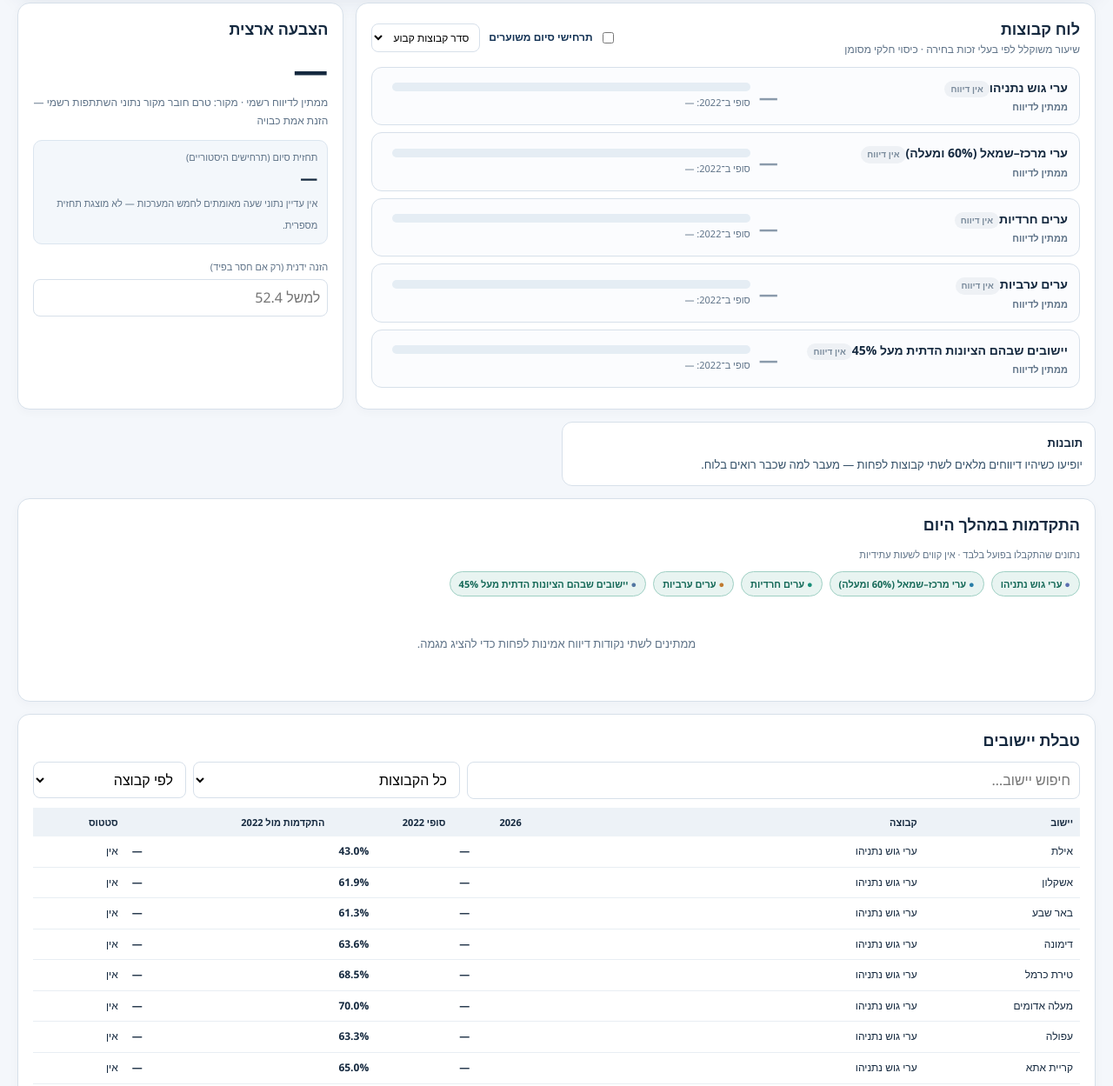
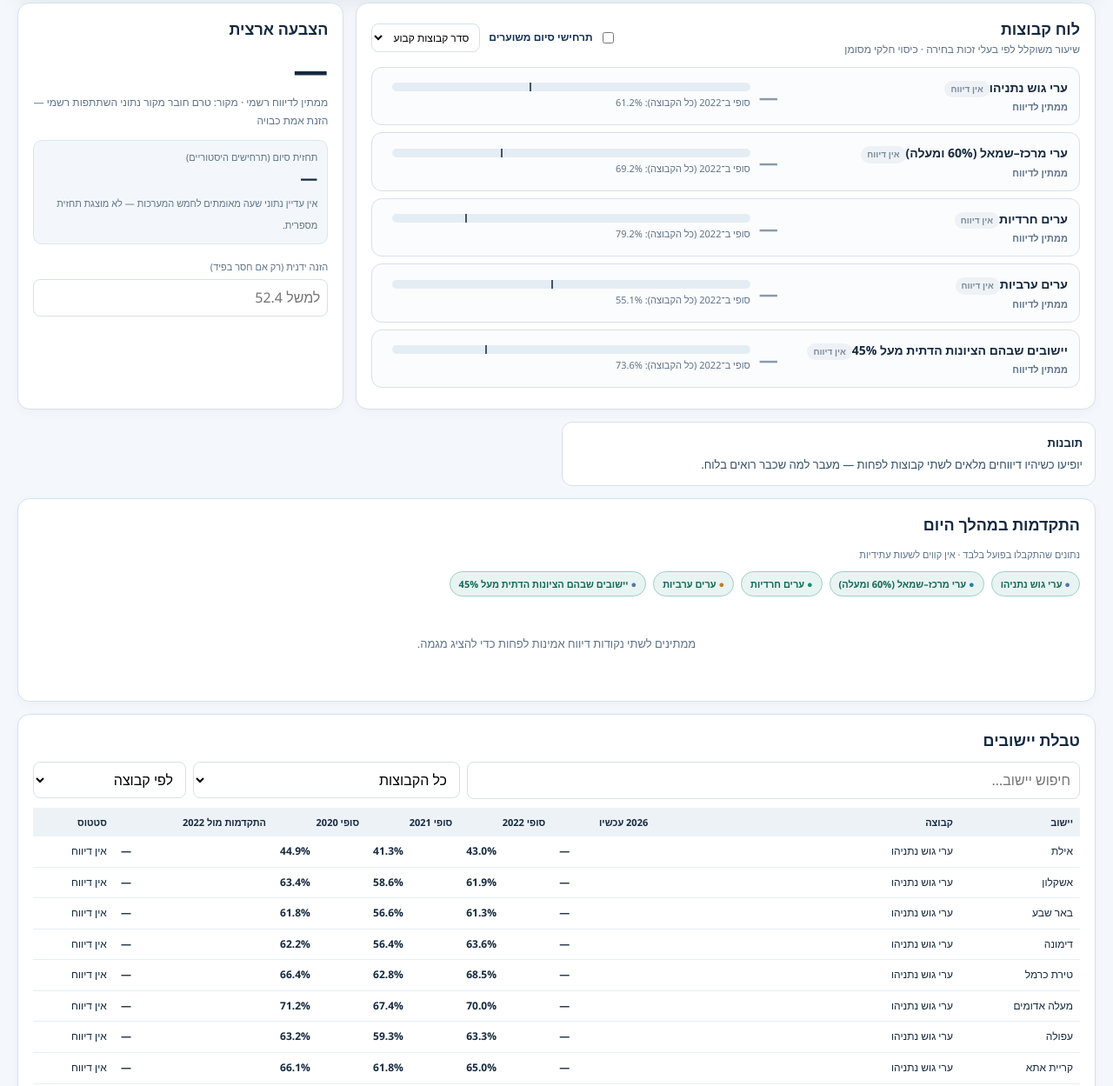
Before and after one commit to 6725838-blip/election-turnout-2026, a website: page index.html in a window 1280 px wide. Shown: the part 333-1582 px from the top of the page at 87% size. Drawn offline with Linux system fonts and the light colour scheme.

Commit message:
Fix group/city table columns and add 2020–2021 finals.
Clarify live vs historical headers, show group 2022 baseline before live reports, and isolate numeric cells for RTL.

Co-authored-by: Cursor <cursoragent@cursor.com>

```diff
--- a/index.html
+++ b/index.html
@@ -49,9 +49,11 @@ button,input,select{font:inherit}a{color:#2a5f8f}
 .chip.full{background:#e5f5ef;color:var(--ok)}.chip.partial{background:#fff3df;color:var(--warn)}.chip.none{background:#eef1f5;color:#7a8b9c}
 .group-cities{display:none;margin-top:10px;border-top:1px solid var(--border);padding-top:8px}
 .group-row.open .group-cities{display:block}
-.group-cities table{width:100%;border-collapse:collapse;font-size:12px;font-variant-numeric:tabular-nums}
-.group-cities th,.group-cities td{padding:6px 4px;border-bottom:1px solid #e8eef3;text-align:right}
-.group-cities .num{text-align:left;direction:ltr;font-weight:700}
+.group-cities .tablewrap{overflow-x:auto}
+.group-cities table.city-mini{width:100%;border-collapse:collapse;font-size:12px;font-variant-numeric:tabular-nums;min-width:640px}
+.group-cities th,.group-cities td{padding:7px 6px;border-bottom:1px solid #e8eef3;text-align:right;vertical-align:middle}
+.group-cities th{background:#edf2f7;color:#425871;font-size:11px;white-space:nowrap}
+.group-cities .num{text-align:left;direction:ltr;unicode-bidi:isolate;font-weight:700;white-space:nowrap}
 .national-card .big{font-size:40px;font-weight:800;font-variant-numeric:tabular-nums;direction:ltr;text-align:right;line-height:1.1;margin:6px 0}
 .national-card .meta{font-size:12px;color:var(--muted);line-height:1.7}
 .national-card .forecast-box{margin-top:12px;padding:10px 11px;border-radius:10px;background:#f3f7fb;border:1px solid #dbe5ef}
@@ -151,9 +153,9 @@ button.primary{background:var(--navy);color:#fff;border-color:var(--navy)}
  <div class="controls noprint">
   <input id="filterCity" type="text" placeholder="חיפוש יישוב…" style="flex:1;min-width:160px">
   <select id="filterGroup"><option value="">כל הקבוצות</option></select>
-  <select id="sort"><option value="group">לפי קבוצה</option><option value="live">שיעור 2026</option><option value="p2022">סופי 2022</option><option value="progress">התקדמות מול 2022</option><option value="name">שם</option></select>
+  <select id="sort"><option value="group">לפי קבוצה</option><option value="live">שיעור 2026</option><option value="p2022">סופי 2022</option><option value="p2021">סופי 2021</option><option value="p2020">סופי 2020</option><option value="progress">התקדמות מול 2022</option><option value="name">שם</option></select>
  </div>
- <div class="tablewrap"><table class="data"><thead><tr><th>יישוב</th><th>קבוצה</th><th>2026</th><th>סופי 2022</th><th>התקדמות מול 2022</th><th>סטטוס</th></tr></thead><tbody id="cityTable"></tbody></table></div>
+ <div class="tablewrap"><table class="data"><thead><tr><th>יישוב</th><th>קבוצה</th><th>2026 עכשיו</th><th>סופי 2022</th><th>סופי 2021</th><th>סופי 2020</th><th>התקדמות מול 2022</th><th>סטטוס</th></tr></thead><tbody id="cityTable"></tbody></table></div>
 </section>
 
 <details class="tools noprint">
@@ -221,6 +223,12 @@ function nationalLive(){
  return {value:null,manual:false};
 }
 function selectedInGroup(id){return rows.filter(r=>r.group===id&&state.selected.has(r.key))}
+function weightedFinal(pick, yearField){
+ if(!pick.length||!pick.every(r=>val(r[yearField])!=null&&val(r.eligible2022)>0))return null;
+ const e=pick.reduce((s,r)=>s+r.eligible2022,0);
+ if(!(e>0))return null;
+ return pick.reduce((s,r)=>s+r[yearField]*r.eligible2022,0)/e;
+}
 function groupStats(id){
  const selected=selectedInGroup(id);
  const full=selected.filter(r=>{const l=getLive(r.name);return complete(l)&&val(l.eligible)>0&&val(l.voted)!=null});
@@ -230,16 +238,24 @@ function groupStats(id){
   votedSum=full.reduce((s,r)=>s+val(getLive(r.name).voted),0);
   current=eligSum>0?100*votedSum/eligSum:null;
  }
- let baseline=null;
+ // 2022 reference for progress uses the same reported cities; display baseline uses full group when none reported.
+ let baselineReported=null;
  if(full.length&&full.every(r=>val(r.eligible2022)>0&&val(r.voters2022)!=null)){
   const be=full.reduce((s,r)=>s+r.eligible2022,0),bv=full.reduce((s,r)=>s+r.voters2022,0);
-  baseline=be>0?100*bv/be:null;
+  baselineReported=be>0?100*bv/be:null;
  }
+ let baselineAll=null;
+ if(selected.length&&selected.every(r=>val(r.eligible2022)>0&&val(r.voters2022)!=null)){
+  const be=selected.reduce((s,r)=>s+r.eligible2022,0),bv=selected.reduce((s,r)=>s+r.voters2022,0);
+  baselineAll=be>0?100*bv/be:null;
+ }
+ const baseline=baselineReported??baselineAll;
+ const baselineIsPartial=!!(baselineReported!=null&&full.length>0&&full.length<selected.length);
  const baseEligAll=selected.every(r=>val(r.eligible2022)>0)?selected.reduce((s,r)=>s+r.eligible2022,0):null;
- const baseEligFull=full.every(r=>val(r.eligible2022)>0)?full.reduce((s,r)=>s+r.eligible2022,0):null;
+ const baseEligFull=full.length&&full.every(r=>val(r.eligible2022)>0)?full.reduce((s,r)=>s+r.eligible2022,0):null;
  const eligibleCoverage=baseEligAll>0&&baseEligFull!=null?baseEligFull/baseEligAll:null;
- const progress=current!=null&&baseline>0?100*current/baseline:null;
- return {id,n:selected.length,fullCount:full.length,current,baseline,progress,eligibleCoverage,votedSum,eligSum,cityKeys:full.map(r=>r.key),partial:full.length>0&&full.length<selected.length,empty:full.length===0};
+ const progress=current!=null&&baselineReported>0?100*current/baselineReported:null;
+ return {id,n:selected.length,fullCount:full.length,current,baseline,baselineReported,baselineAll,baselineIsPartial,progress,eligibleCoverage,votedSum,eligSum,cityKeys:full.map(r=>r.key),partial:full.length>0&&full.length<selected.length,empty:full.length===0};
 }
 /** Alias used by older tests expecting all-or-nothing completeCount semantics for demos. */
 function newPulseStats(pick){
@@ -341,9 +357,9 @@ function renderBoard(){
   const open=state.openGroup===g.id?' open':'';
   const chip=s.empty?'<span class="chip none">אין דיווח</span>':(s.partial||s.fullCount<s.n?`<span class="chip partial">חלקי ${s.fullCount}/${s.n}</span>`:`<span class="chip full">מלא ${s.fullCount}/${s.n}</span>`);
   const pctCls=s.current==null?'group-pct missing':'group-pct';
-  const baseMax=Math.max(s.baseline||0,s.current||0,1);
-  const fill=s.current==null?0:Math.max(0,Math.min(100,100*s.current/Math.max(baseMax,100)));
-  const markPos=s.baseline==null?null:Math.max(0,Math.min(100,100*s.baseline/Math.max(baseMax,100)));
+  const baseMax=Math.max(s.baseline||0,s.current||0,100);
+  const fill=s.current==null?0:Math.max(0,Math.min(100,100*s.current/baseMax));
+  const markPos=s.baseline==null?null:Math.max(0,Math.min(100,100*s.baseline/baseMax));
   let deltaHtml='';
   if(d?.kind==='same'&&d.delta!=null){
    const cls=d.delta>0.05?'up':d.delta<-0.05?'down':'flat';
@@ -355,17 +371,30 @@ function renderBoard(){
   const fc=groupForecastRange(s);
   const forecast=fc?`<div class="forecast-line">תרחיש סיום משוער: ${fc.lo.toFixed(0)}%–${fc.hi.toFixed(0)}%</div>`:(state.showForecasts?`<div class="forecast-line">תרחישי סיום — אין בסיס מאומת להצגה</div>`:'');
   const cities=selectedInGroup(g.id).map(r=>{
-   const l=getLive(r.name),p=livePct(l),prog=p!=null&&r.p2022>0?100*p/r.p2022:null;
-   const st=!l?'אין':l.preserved_previous?'נשמר':!complete(l)?'חלקי':'מלא';
-   return `<tr><td>${esc(r.name)}</td><td class="num">${fmt(p)}</td><td class="num">${fmt(r.p2022)}</td><td class="num">${prog==null?'—':prog.toFixed(0)+'%'}</td><td>${st}</td></tr>`;
+   const l=getLive(r.name),p=complete(l)?livePct(l):(l&&!l.preserved_previous?livePct(l):null);
+   const liveShow=l?livePct(l):null;
+   const prog=complete(l)&&liveShow!=null&&r.p2022>0?100*liveShow/r.p2022:null;
+   const st=!l?'אין דיווח':l.preserved_previous?'נשמר':!complete(l)?'חלקי':'מלא';
+   return `<tr>
+    <td>${esc(r.name)}</td>
+    <td class="num" data-col="y2026">${liveShow==null?'—':fmt(liveShow)}</td>
+    <td class="num" data-col="y2022">${fmt(r.p2022)}</td>
+    <td class="num" data-col="y2021">${fmt(r.p2021)}</td>
+    <td class="num" data-col="y2020">${fmt(r.p2020)}</td>
+    <td class="num" data-col="prog">${prog==null?'—':prog.toFixed(0)+'%'}</td>
+    <td data-col="status">${esc(st)}</td>
+   </tr>`;
   }).join('');
+  const refNote=s.empty?'סופי ב־2022 (כל הקבוצה)':(s.baselineIsPartial?'סופי ב־2022 (יישובים מדווחים)':'סופי ב־2022');
   return `<div class="group-row${open}" data-gid="${g.id}"><div class="group-row-main">
    <div class="group-name">${esc(g.title)}${chip}<small>${s.fullCount?`מדווחים ${s.fullCount}/${s.n}${covElig}`:'ממתין לדיווח'}</small></div>
    <div class="${pctCls}">${s.current==null?'—':s.current.toFixed(1)+'%'}</div>
    <div class="track-wrap"><div class="track"><div class="fill" style="width:${fill}%"></div>${markPos!=null?`<div class="mark2022" style="right:${markPos}%"></div>`:''}</div>
-   <div class="ref2022">סופי ב־2022: ${s.baseline==null?'—':s.baseline.toFixed(1)+'%'}${s.fullCount&&s.fullCount<s.n?' · על היישובים המדווחים':''}</div>${forecast}</div>
+   <div class="ref2022">${refNote}: ${s.baseline==null?'—':s.baseline.toFixed(1)+'%'}</div>${forecast}</div>
    <div class="meta-col">${deltaHtml}<div>${s.progress==null?'':('התקדמות מול 2022: '+s.progress.toFixed(0)+'%')}</div></div>
-  </div><div class="group-cities"><table><thead><tr><th>יישוב</th><th>2026</th><th>2022</th><th>התקדמות</th><th>סטטוס</th></tr></thead><tbody>${cities}</tbody></table></div></div>`;
+  </div><div class="group-cities"><div class="tablewrap"><table class="city-mini">
+   <thead><tr><th>יישוב</th><th>2026 עכשיו</th><th>סופי 2022</th><th>סופי 2021</th><th>סופי 2020</th><th>התקדמות מול 2022</th><th>סטטוס</th></tr></thead>
+   <tbody>${cities}</tbody></table></div></div></div>`;
  }).join('');
  root.querySelectorAll('.group-row').forEach(el=>{
   el.addEventListener('click',ev=>{if(ev.target.closest('a,button,input'))return;const id=el.getAttribute('data-gid');state.openGroup=state.openGroup===id?null:id;renderBoard();});
@@ -485,13 +514,24 @@ function renderTable(){
  const prog=r=>{const p=complete(getLive(r.name))?livePct(getLive(r.name)):null;return p!=null&&r.p2022>0?100*p/r.p2022:null};
  if(order==='name')list.sort((a,b)=>a.name.localeCompare(b.name,'he'));
  if(order==='live')list.sort((a,b)=>(livePct(getLive(b.name))??-1)-(livePct(getLive(a.name))??-1));
- if(order==='p2022')list.sort((a,b)=>b.p2022-a.p2022);
+ if(order==='p2022')list.sort((a,b)=>(b.p2022??-1)-(a.p2022??-1));
+ if(order==='p2021')list.sort((a,b)=>(b.p2021??-1)-(a.p2021??-1));
+ if(order==='p2020')list.sort((a,b)=>(b.p2020??-1)-(a.p2020??-1));
  if(order==='progress')list.sort((a,b)=>(prog(b)??-1)-(prog(a)??-1));
  if(order==='group')list.sort((a,b)=>primaryGroups.indexOf(a.group)-primaryGroups.indexOf(b.group)||a.name.localeCompare(b.name,'he'));
  $('cityTable').innerHTML=list.map(r=>{
-  const l=getLive(r.name),p=livePct(l),pr=prog(r);
-  const st=!l?'אין':l.preserved_previous?'נשמר':!complete(l)?'חלקי':'מלא';
-  return `<tr><td>${esc(r.name)}</td><td>${esc(groupById[r.group]?.title||r.group)}</td><td class="num">${fmt(p)}</td><td class="num">${fmt(r.p2022)}</td><td class="num">${pr==null?'—':pr.toFixed(0)+'%'}</td><td>${st}</td></tr>`;
+  const l=getLive(r.name),p=l?livePct(l):null,pr=prog(r);
+  const st=!l?'אין דיווח':l.preserved_previous?'נשמר':!complete(l)?'חלקי':'מלא';
+  return `<tr>
+   <td>${esc(r.name)}</td>
+   <td>${esc(groupById[r.group]?.title||r.group)}</td>
+   <td class="num">${p==null?'—':fmt(p)}</td>
+   <td class="num">${fmt(r.p2022)}</td>
+   <td class="num">${fmt(r.p2021)}</td>
+   <td class="num">${fmt(r.p2020)}</td>
+   <td class="num">${pr==null?'—':pr.toFixed(0)+'%'}</td>
+   <td>${esc(st)}</td>
+  </tr>`;
  }).join('');
 }
 function renderStatus(){
```
